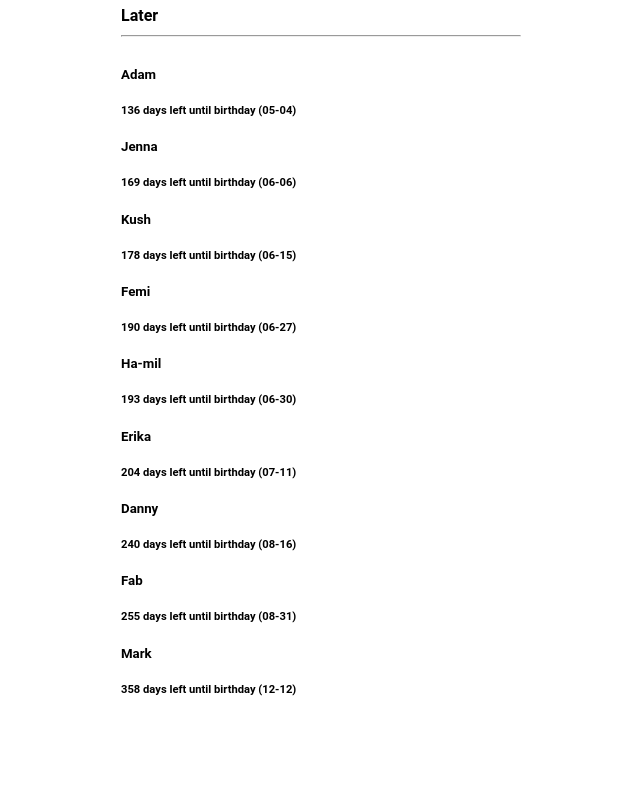
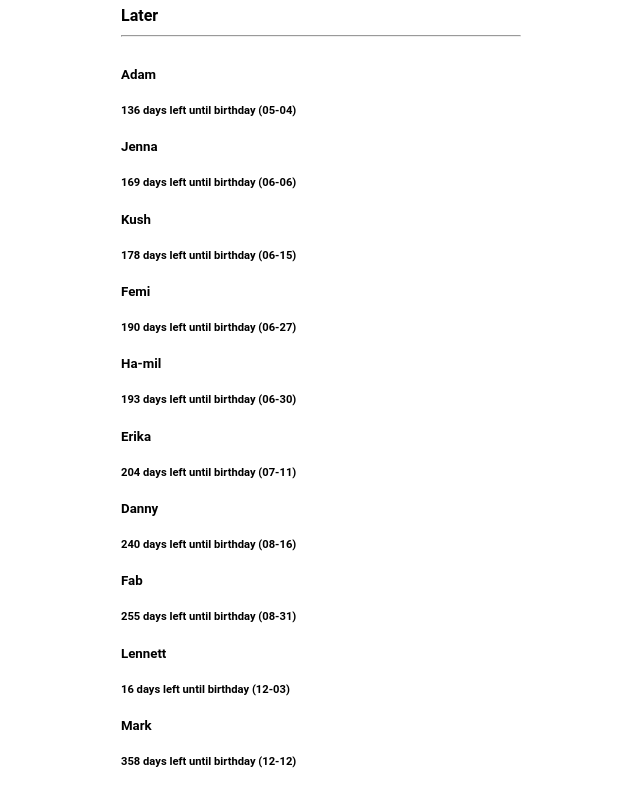
Before and after one commit to AdamFarid453/castle_bdays, a React (Create React App) app: page / in a window 1280 px wide. Shown: the part 892-1692 px from the top of the page, without its empty margins (319-959 px from the left). Before the commit the page ends 1620 px from the top, so only its background shows below. Built offline with nearby package versions, Linux system fonts and the light colour scheme.

Commit message:
add new birthday

```diff
--- a/src/components/Birthdays.js
+++ b/src/components/Birthdays.js
@@ -79,6 +79,12 @@ export const friends = [
     imgURL: "",
   },
   {
+    name: "Lennett",
+    birthdayDate: "2022-12-03",
+    id: Math.floor(Math.random() * 1000),
+    imgURL: "",
+  },
+  {
     name: "Mark",
     birthdayDate: "2023-12-12",
     id: Math.floor(Math.random() * 1000),
```
